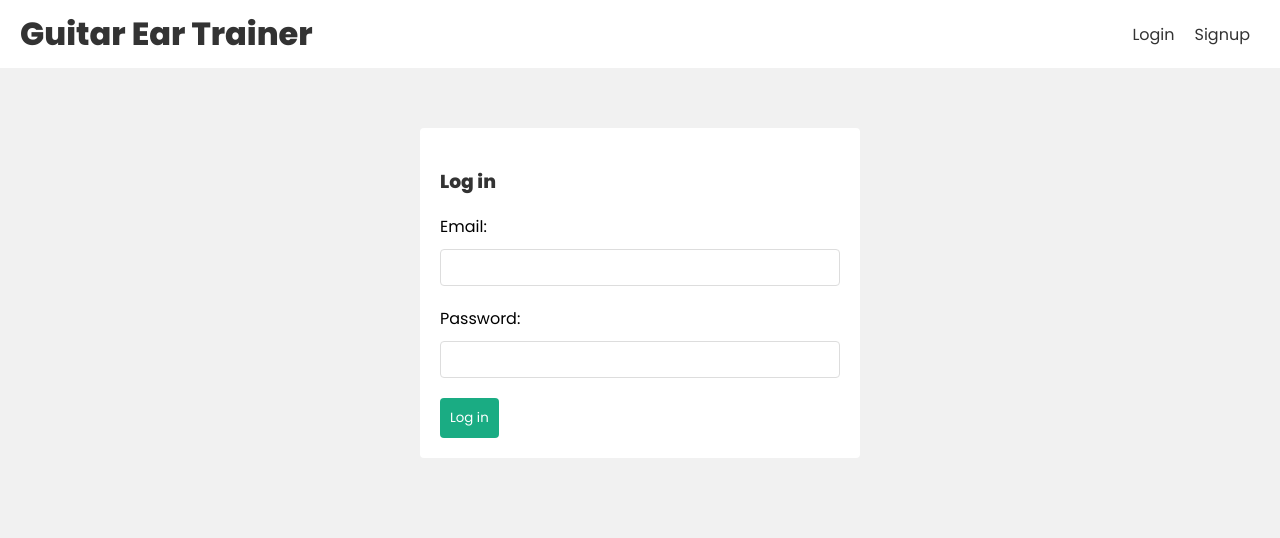
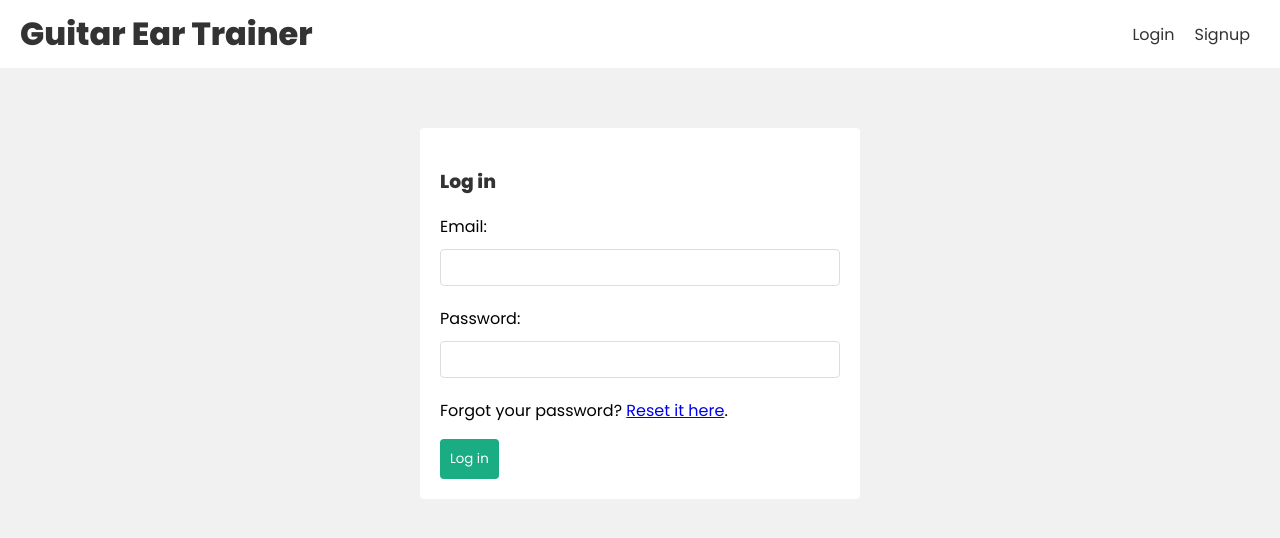
Before and after one commit to Matt-LaRochelle/gp2, a React (Create React App) app in the folder frontend/: page /login in a window 1280 px wide. Shown: the top 538 px of the page. Built offline with nearby package versions, Linux system fonts and the light colour scheme.

Commit message:
add api endpoint for resetting password

```diff
--- a/frontend/src/pages/Login.js
+++ b/frontend/src/pages/Login.js
@@ -28,7 +28,7 @@
                 onChange={(e) => setPassword(e.target.value)}
                 value={password}
             />
-
+            <p>Forgot your password? <a href="https://example.com/reset-password">Reset it here</a>.</p>
             <button disabled={isLoading}>Log in</button>
             {error && <div className="error">{error}</div>}
             {isLoading &&
```
